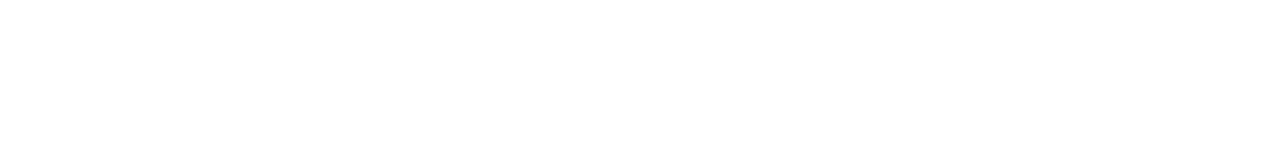
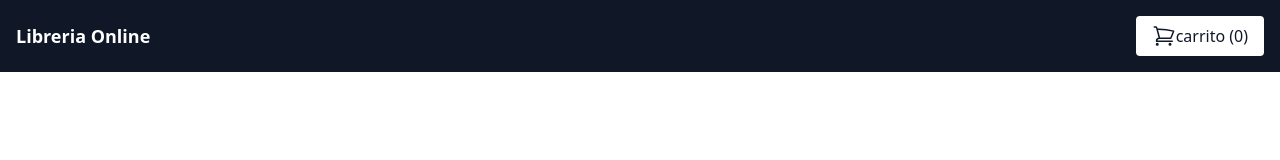
Before and after one commit to jorgesosa-funval/book-store-g1-2025, a website: page index.html in a window 1280 px wide. Drawn offline with nearby package versions, Linux system fonts and the light colour scheme; files that its build step writes are made by us from their sources.

Commit message:
header modificado

```diff
--- a/index.html
+++ b/index.html
@@ -7,6 +7,15 @@
     <title>Book Store</title>
 </head>
 <body>
-
+    <header class="bg-gray-900 text-white p-4 flex justify-between items-center">
+        <h1 class="text-lg font-bold">Libreria Online</h1>
+        <button class="bg-white text-gray-900 px-4 py-2 rounded flex items-center">
+            <p><svg xmlns="http://www.w3.org/2000/svg" fill="none" viewBox="0 0 24 24" stroke-width="1.5" stroke="currentColor" class="size-6">
+                <path stroke-linecap="round" stroke-linejoin="round" d="M2.25 3h1.386c.51 0 .955.343 1.087.835l.383 1.437M7.5 14.25a3 3 0 0 0-3 3h15.75m-12.75-3h11.218c1.121-2.3 2.1-4.684 2.924-7.138a60.114 60.114 0 0 0-16.536-1.84M7.5 14.25 5.106 5.272M6 20.25a.75.75 0 1 1-1.5 0 .75.75 0 0 1 1.5 0Zm12.75 0a.75.75 0 1 1-1.5 0 .75.75 0 0 1 1.5 0Z" />
+              </svg>
+              </p>
+            carrito (0)
+        </button>
+    </header>
 </body>
 </html>
```
